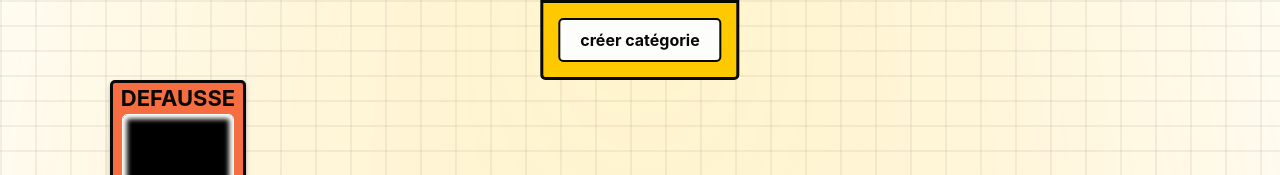
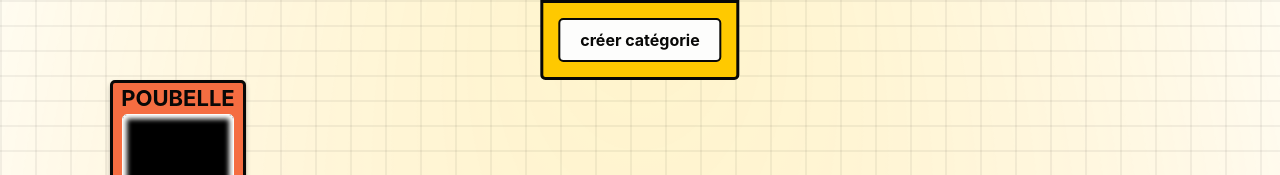
Before and after one commit to TodMopel/tri-cartes, a React (Create React App) app: page /tri-cartes/game in a window 1280 px wide. Shown: the top 175 px of the page. Built offline with nearby package versions, Linux system fonts and the light colour scheme.

Commit message:
comit coucou

```diff
--- a/src/data/config.js
+++ b/src/data/config.js
@@ -24,7 +24,7 @@ const config = {
         size: ({ x: 130, y: 110 }),
     },
     discard: {
-        title: "DEFAUSSE",
+        title: "POUBELLE",
         buttonText: "annuler",
 
         size: ({ x: 130, y: 150 }),
```
Also changed, not shown: 7 other files (tests, documents, lock files or other folders).
